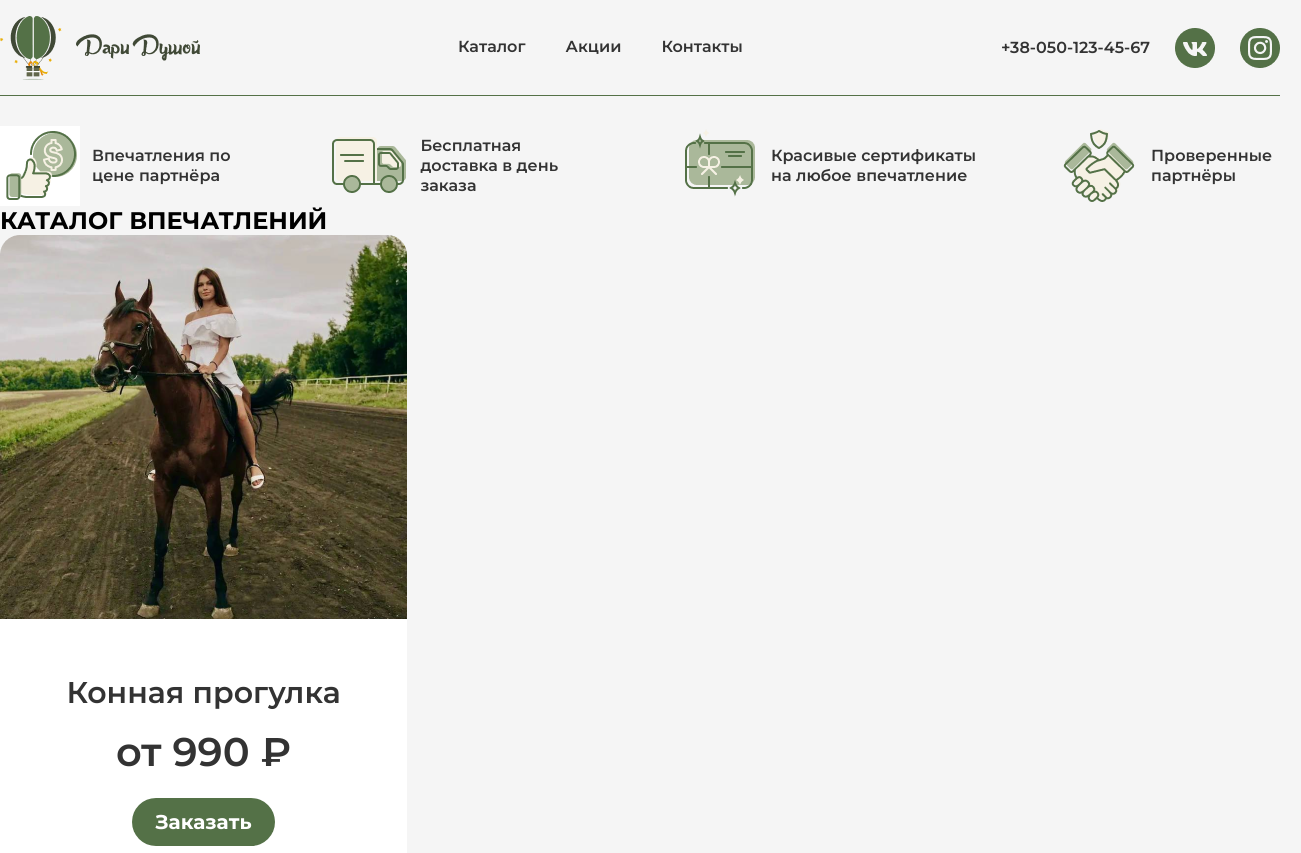
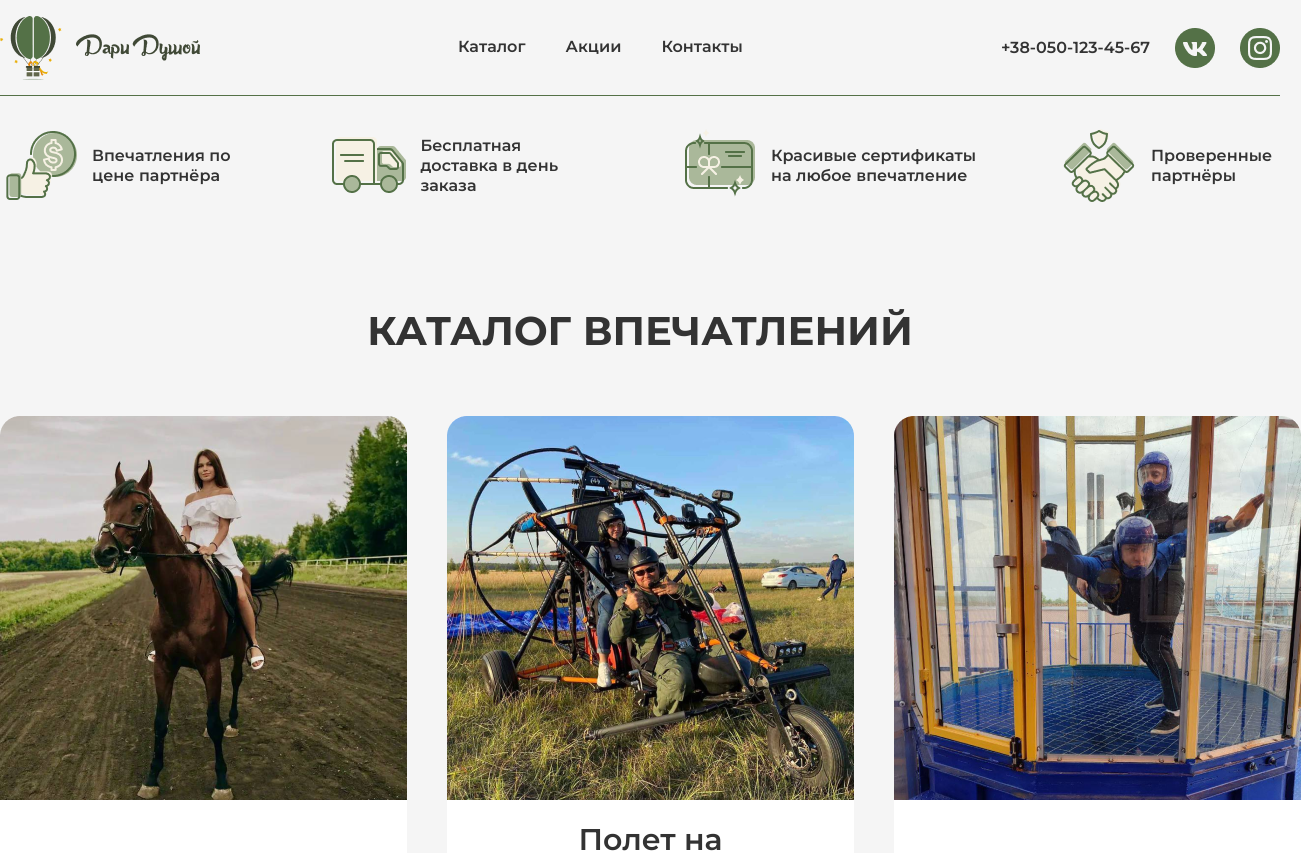
Before and after one commit to VladimirVolvakov/certifcates-shop-react-app, a React (Create React App) app: page / in a window 1280 px wide. Shown: the top 853 px of the page, 1301 px wide, since content can reach past the window. Built offline with nearby package versions, Linux system fonts and the light colour scheme.

Commit message:
style: add styles for Impressions component

```diff
--- a/src/components/Impressions.styles.js
+++ b/src/components/Impressions.styles.js
@@ -1,7 +1,23 @@
 import styled from "styled-components";
 
-export const CatalogueContainer = styled.div``;
+export const CatalogueContainer = styled.div`
+  width: 100%;
+  max-width: 1300px;
+  margin: 0 auto;
+  padding: 100px 0;
+`;
 
-export const Title = styled.h2``;
+export const Title = styled.h2`
+  font-size: 40px;
+  line-height: 50px;
+  weight: 700;
+  color: #333;
+  text-align: center;
+  margin-bottom: 60px;
+`;
 
-export const Catalogue = styled.div``;
+export const Catalogue = styled.div`
+  display: grid;
+  grid-template-columns: 1fr 1fr 1fr;
+  gap: 40px;
+`;
```
Also changed, not shown: src/assets/icons/Success.png.
